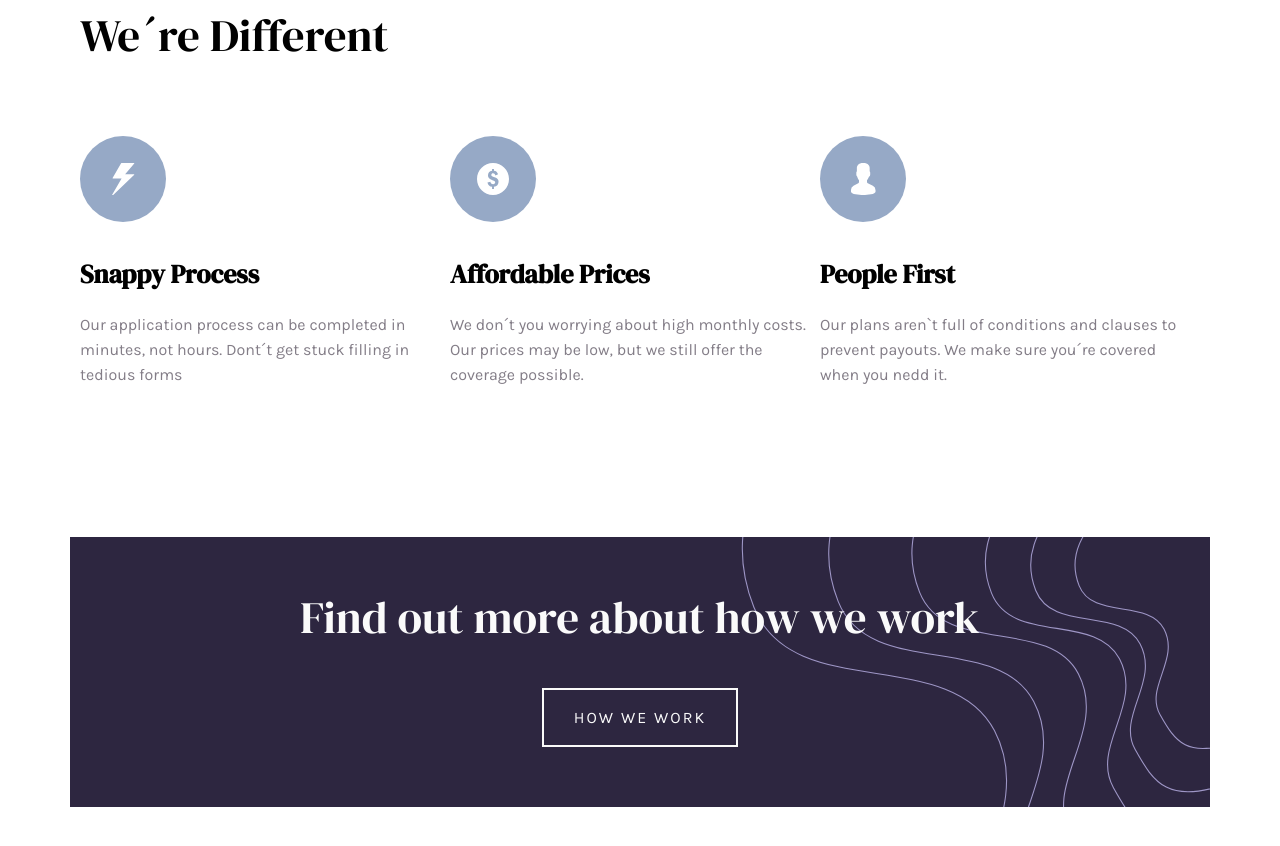
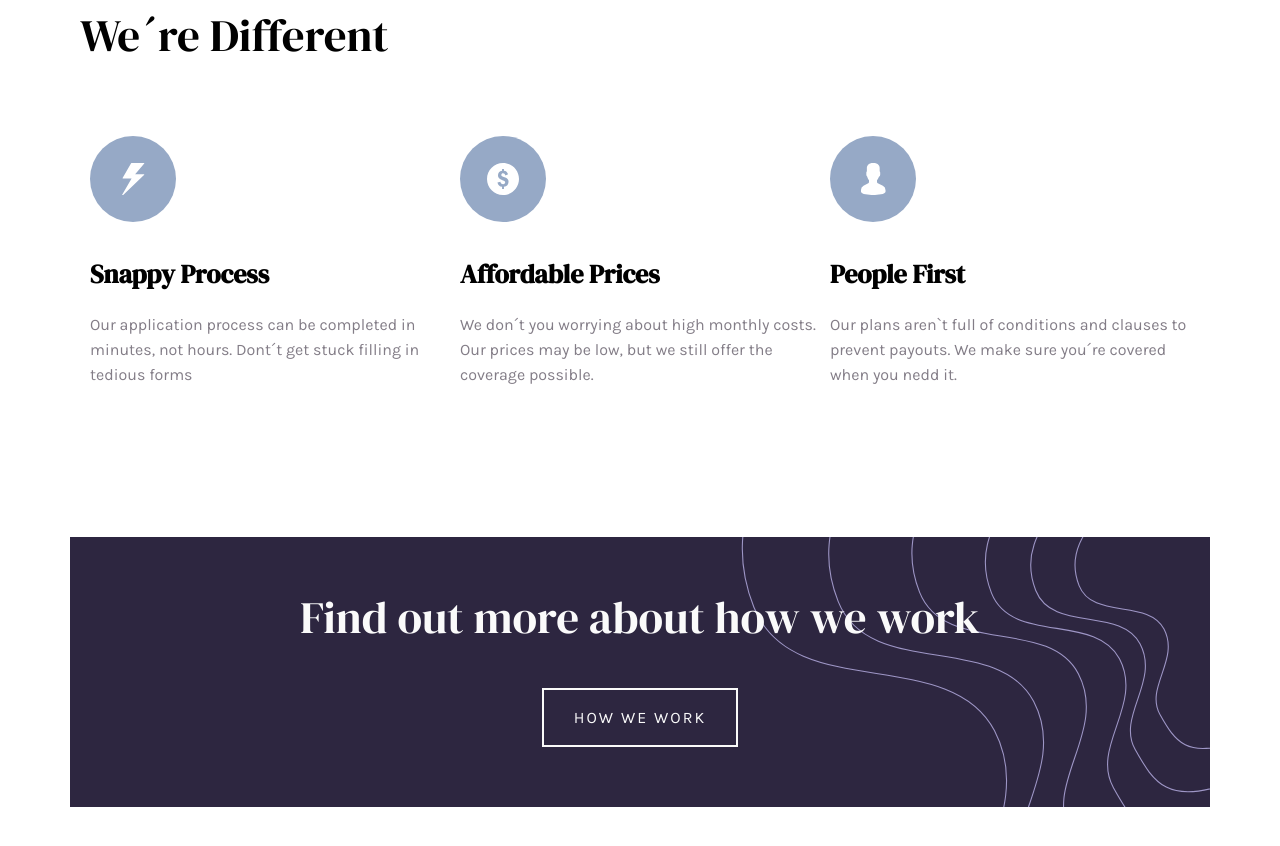
Before and after one commit to higor-costa/pagina-de-destino-insure, a React (Vite) app: page / in a window 1280 px wide. Shown: the part 980-1826 px from the top of the page. Built offline with nearby package versions, Linux system fonts and the light colour scheme.

Commit message:
Declara estilo para o contêiner de cards

```diff
--- a/src/style/components/Main.module.scss
+++ b/src/style/components/Main.module.scss
@@ -36,6 +36,13 @@
         width: 10%;
         left: 5%;
       }
+    }
+  }
+
+  .containerCards {
+    @include device(m) {
+      @include displayFlex;
+      flex-wrap: wrap;
     }
   }
 
```
